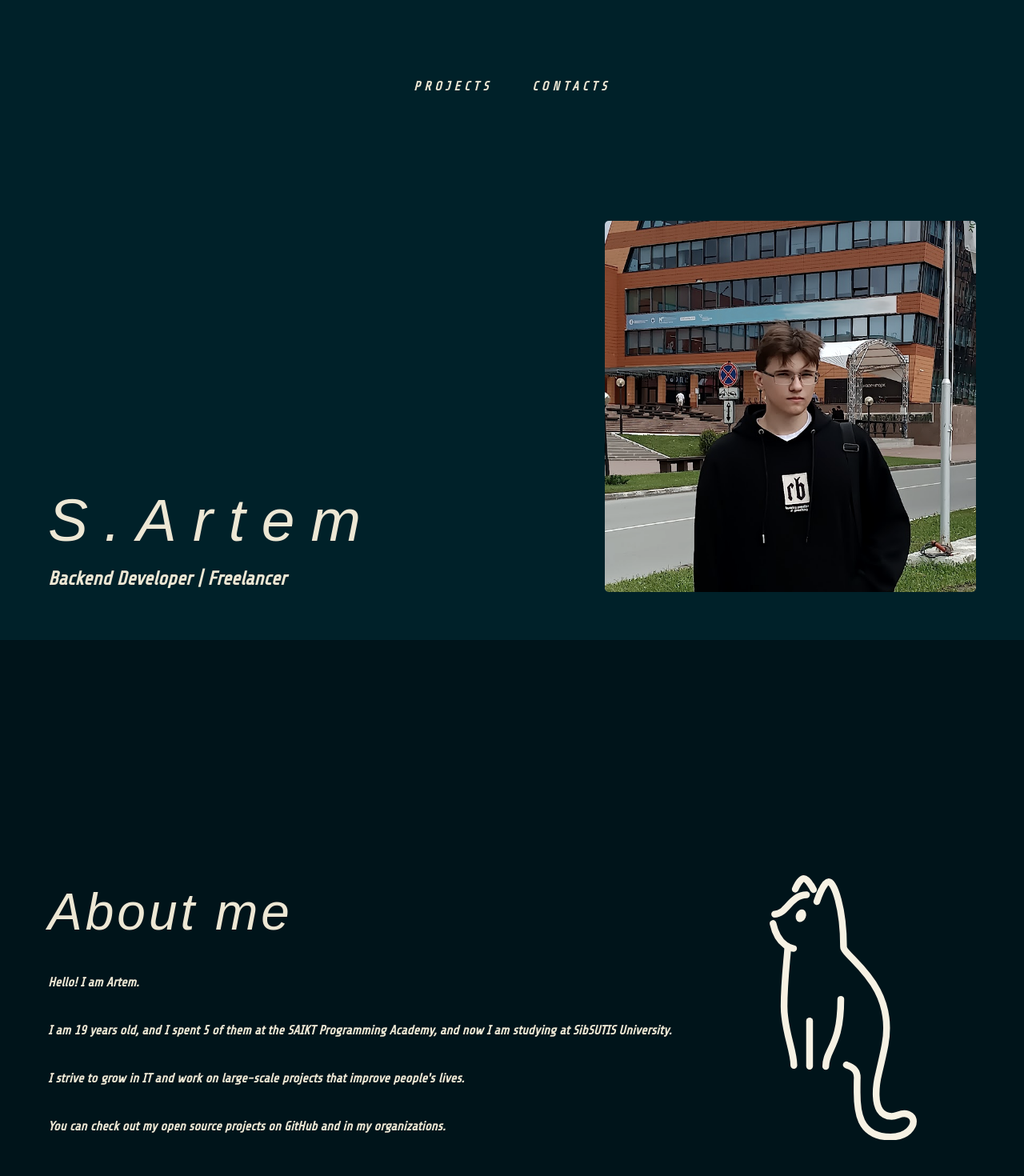
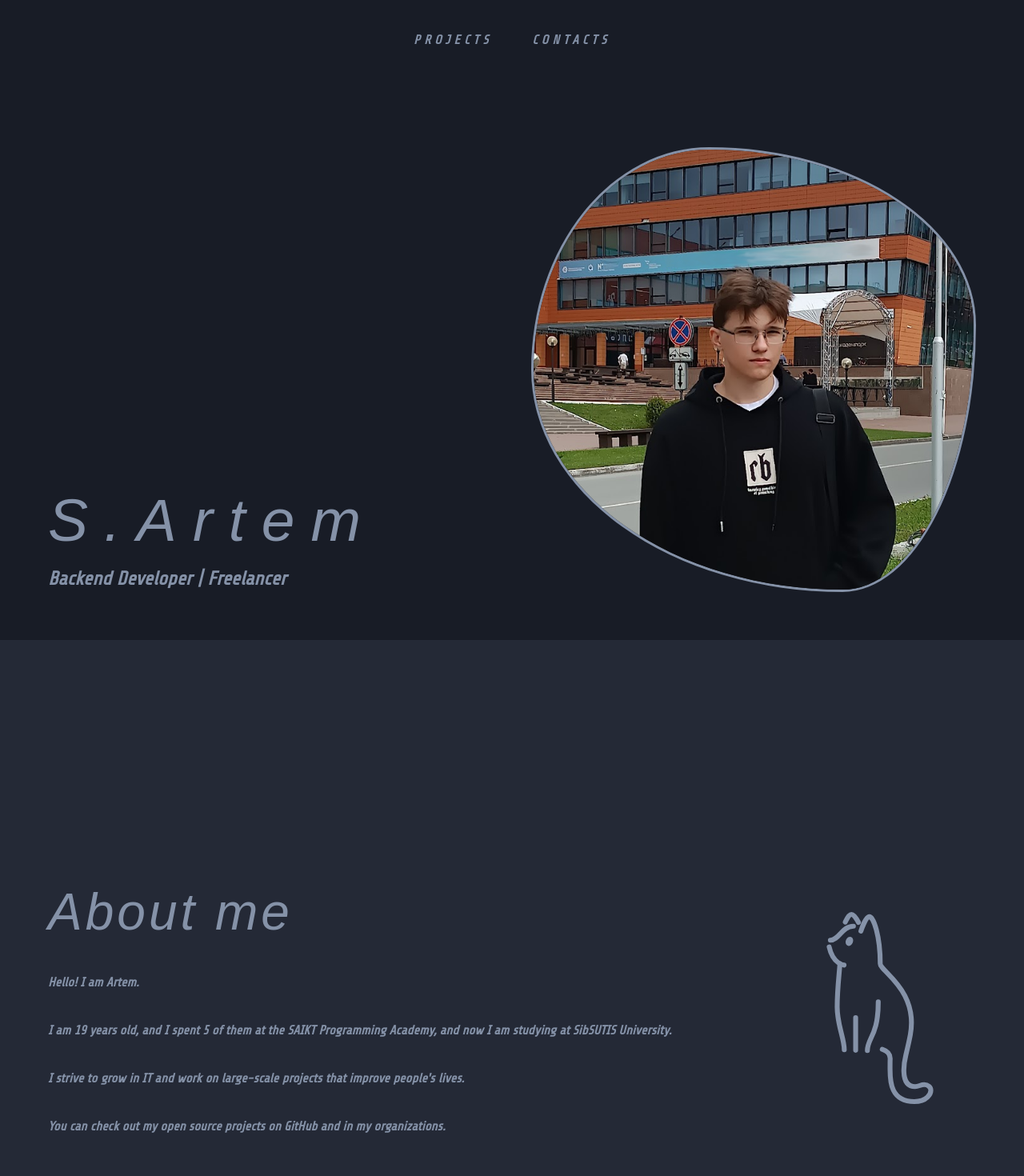
Before and after one commit to Nighty3098/Portfolio, a React (Create React App) app: page / in a window 1280 px wide. Shown: the top 1470 px of the page at 80% size. Built offline with nearby package versions, Linux system fonts and the light colour scheme; a web font is replaced by a local one.

Commit message:
Working on new design

```diff
--- a/src/App.css
+++ b/src/App.css
@@ -9,12 +9,12 @@
     --spacing-l: 20px;
     --spacing-xl: 60px;
     --spacing-xxl: 80px;
-    --bg-2: hsl(192deg 100% 8%);
-    --bg: hsl(192deg 100% 5%);
-    --tr: rgba(0, 20, 26, 0.7);
-    --fg: hsl(46deg 42% 88%);
-    --accent: hsl(76deg 100% 39%);
-    --red: hsl(1deg 71% 52%);
+    --bg-2: #181c26;
+    --bg: #242936;
+    --tr: rgba(36, 41, 54, 0.7);
+    --fg: #8592a8;
+    --accent: #73d0ff;
+    --red: #f28779;
     --shadow: 0px 15px 30px rgba(0, 0, 0, 0.2);
 }
 
@@ -48,6 +48,7 @@ body {
     align-items: center;
     align-content: center;
     justify-content: flex-start;
+    scroll-behavior: smooth;
 }
 
 .App {
@@ -89,6 +90,7 @@ body {
     margin: 0px;
     padding-bottom: var(--spacing-xl);
     gap: var(--spacing-l);
+    color: var(--fg);
 }
 
 .navigation a {
@@ -98,6 +100,7 @@ body {
     letter-spacing: 5px;
     padding: 5px;
     font-weight: bolder;
+    color: var(--fg);
 }
 
 .welcome-tiling {
@@ -139,13 +142,28 @@ body {
 }
 
 .avatar-image {
-    width: 40%;
-    min-width: 200px;
-    max-width: 200px;
+    flex: 1;
+    min-width: 240px;
+    max-width: 380px;
     aspect-ratio: 1/1;
-    margin: 0px;
-    filter: contrast(110%) saturate(70%);
-    border-radius: 5px;
+    object-fit: cover;
+    border-radius: 40% 60% 30% 70% / 50% 40% 60% 50%;
+    box-shadow: var(--shadow-lg);
+    border: 3px solid var(--fg);
+    transition: border-radius 0.4s ease;
+}
+
+.avatar-image:hover {
+    border-radius: 30% 70% 70% 30% / 30% 30% 70% 70%;
+}
+
+.image {
+    flex: 1;
+    min-width: 240px;
+    max-width: 380px;
+    aspect-ratio: 1/1;
+    object-fit: cover;
+    box-shadow: var(--shadow-lg);
 }
 
 .welcome-content {
--- a/src/components/aboutme.tsx
+++ b/src/components/aboutme.tsx
@@ -2,7 +2,27 @@ import { motion } from "framer-motion";
 import CatSvg from "./cat";
 import React from "react";
 
+const containerVariants = {
+  hidden: { opacity: 0 },
+  visible: {
+    opacity: 1,
+    transition: { staggerChildren: 0.15, delayChildren: 0.2 },
+  },
+};
+
+const itemVariants = {
+  hidden: { opacity: 0, y: 20 },
+  visible: { opacity: 1, y: 0 },
+};
+
 function AboutMePage() {
+  const aboutTexts = [
+    "Hello! I am Artem.",
+    "I am 19 years old, and I spent 5 of them at the SAIKT Programming Academy, and now I am studying at SibSUTIS University.",
+    "I strive to grow in IT and work on large-scale projects that improve people's lives.",
+    "You can check out my open source projects on GitHub and in my organizations.",
+  ];
+
   return (
     <motion.div
       id="about-me"
@@ -13,10 +33,10 @@ function AboutMePage() {
         padding: "var(--spacing-xl)",
         width: "calc(100% - var(--spacing-xl) - var(--spacing-xl))",
       }}
-      initial={{ opacity: 0 }}
-      whileInView={{ opacity: 1 }}
-      viewport={{ once: true, amount: 0.5 }}
-      transition={{ duration: 0.6, ease: "easeOut" }}
+      initial="hidden"
+      whileInView="visible"
+      viewport={{ once: true, amount: 0.2 }}
+      variants={containerVariants}
     >
       <div
         style={{
@@ -32,22 +52,16 @@ function AboutMePage() {
           width: "100%",
         }}
       >
-        <h2>About me</h2>
-        <p>Hello! I am Artem.</p>
-        <p>
-          I am 19 years old, and I spent 5 of them at the SAIKT Programming
-          Academy, and now I am studying at SibSUTIS University.
-        </p>
-        <p>
-          I strive to grow in IT and work on large-scale projects that improve
-          people's lives.
-        </p>
-        <p>
-          You can check out my open source projects on GitHub and in my
-          organizations.
-        </p>
+        <motion.h2 variants={itemVariants}>About me</motion.h2>
+        {aboutTexts.map((text, i) => (
+          <motion.p key={i} variants={itemVariants}>
+            {text}
+          </motion.p>
+        ))}
       </div>
-      <CatSvg />
+      <motion.div variants={itemVariants}>
+        <CatSvg />
+      </motion.div>
     </motion.div>
   );
 }
--- a/src/components/cat.tsx
+++ b/src/components/cat.tsx
@@ -3,13 +3,19 @@ import { motion } from "framer-motion";
 function CatSvg() {
   return (
     <motion.div
-            className="avatar-image"
-            style={{ color: "var(--fg)", display: "flex", justifyContent: "center", alignContent: "center", alignItems: "center" }}
+      className="image"
+      style={{
+        color: "var(--fg)",
+        display: "flex",
+        justifyContent: "center",
+        alignContent: "center",
+        alignItems: "center",
+      }}
       initial="hidden"
       animate="visible"
       variants={{
         hidden: { opacity: 0, y: 20 },
-                visible: { opacity: 1, y: 0 }
+        visible: { opacity: 1, y: 0 },
       }}
       transition={{ duration: 0.5 }}
     >
@@ -18,34 +24,75 @@ function CatSvg() {
         height="100%"
         viewBox="0 0 32.623001 58.785"
         version="1.1"
-                style={{ maxWidth: "200px", strokeLinecap: "round", strokeLinejoin: "round", strokeMiterlimit: 1.5, transform: "scaleX(-1)" }}
+        style={{
+          maxWidth: "200px",
+          strokeLinecap: "round",
+          strokeLinejoin: "round",
+          strokeMiterlimit: 1.5,
+          transform: "scaleX(-1)",
+        }}
         xmlns="http://www.w3.org/2000/svg"
       >
         <g id="layer1" transform="translate(-177.9889,-10.10772)">
           <path
             transform="translate(92.3579,4.11772)"
             d="m 105.809,48.397 c 0,-3.891 -3.336,-4.466 -3.336,-14.894"
-                        style={{ fill: "none", stroke: "currentColor", strokeWidth: "1.5px", strokeLinecap: "round", strokeLinejoin: "round", strokeMiterlimit: 1.5 }}
+            style={{
+              fill: "none",
+              stroke: "currentColor",
+              strokeWidth: "1.5px",
+              strokeLinecap: "round",
+              strokeLinejoin: "round",
+              strokeMiterlimit: 1.5,
+            }}
           />
           <path
             transform="translate(92.3579,4.11772)"
             d="m 109.397,38.324 v 9.997"
-                        style={{ fill: "none", stroke: "currentColor", strokeWidth: "1.5px", strokeLinecap: "round", strokeLinejoin: "round", strokeMiterlimit: 1.5 }}
+            style={{
+              fill: "none",
+              stroke: "currentColor",
+              strokeWidth: "1.5px",
+              strokeLinecap: "round",
+              strokeLinejoin: "round",
+              strokeMiterlimit: 1.5,
+            }}
           />
           <path
             transform="translate(92.3579,4.11772)"
             d="m 112.883,48.152 c 0,-3.435 2.17,-7.598 2.17,-13.068 0,-5.471 -0.66,-10.289 -0.837,-13.274"
-                        style={{ fill: "none", stroke: "currentColor", strokeWidth: "1.5px", strokeLinecap: "round", strokeLinejoin: "round", strokeMiterlimit: 1.5 }}
+            style={{
+              fill: "none",
+              stroke: "currentColor",
+              strokeWidth: "1.5px",
+              strokeLinecap: "round",
+              strokeLinejoin: "round",
+              strokeMiterlimit: 1.5,
+            }}
           />
           <path
             transform="translate(92.3579,4.11772)"
             d="m 112.951,22.241 c 0,0 3.384,-0.265 4.553,-5.546"
-                        style={{ fill: "none", stroke: "currentColor", strokeWidth: "1.5px", strokeLinecap: "round", strokeLinejoin: "round", strokeMiterlimit: 1.5 }}
+            style={{
+              fill: "none",
+              stroke: "currentColor",
+              strokeWidth: "1.5px",
+              strokeLinecap: "round",
+              strokeLinejoin: "round",
+              strokeMiterlimit: 1.5,
+            }}
           />
           <path
             transform="translate(92.3579,4.11772)"
             d="m 107.788,11.843 c 0,0 -1.419,-4.409 -2.619,-4.409 -1.2,0 -3.299,5.753 -3.299,14.428 0,2.241 -11.689,8.123 -9.211,21.709 0.398,2.18 1.394,6.337 1.394,6.353 0,0.016 2.518,9.529 -2.869,9.529 -1.121,0 -1.658,-0.62 -2.779,-0.62 -1.12,0 -2.024,0.765 -2.024,1.758 0,0.993 1.11,3.434 5.065,3.434 7.147,0 7.419,-5.987 7.419,-9.867 0,-3.88 -0.036,-2.679 -0.036,-3.314 0,-2.127 1.772,-2.56 2.43,-2.801"
-                        style={{ fill: "none", stroke: "currentColor", strokeWidth: "1.5px", strokeLinecap: "round", strokeLinejoin: "round", strokeMiterlimit: 1.5 }}
+            style={{
+              fill: "none",
+              stroke: "currentColor",
+              strokeWidth: "1.5px",
+              strokeLinecap: "round",
+              strokeLinejoin: "round",
+              strokeMiterlimit: 1.5,
+            }}
           />
           <ellipse
             transform="matrix(1.00474,-0.404483,0.370766,0.920982,85.4108,49.8267)"
@@ -53,17 +100,36 @@ function CatSvg() {
             cy="15.766"
             rx="1.032"
             ry="1.449"
-                        style={{ fill: "currentColor", strokeLinecap: "round", strokeLinejoin: "round", strokeMiterlimit: 1.5 }}
+            style={{
+              fill: "currentColor",
+              strokeLinecap: "round",
+              strokeLinejoin: "round",
+              strokeMiterlimit: 1.5,
+            }}
           />
           <path
             transform="translate(92.3579,4.11772)"
             d="m 110.074,10.347 c 3.543,0 4.374,4.288 7.066,4.288"
-                        style={{ fill: "none", stroke: "currentColor", strokeWidth: "1.5px", strokeLinecap: "round", strokeLinejoin: "round", strokeMiterlimit: 1.5 }}
+            style={{
+              fill: "none",
+              stroke: "currentColor",
+              strokeWidth: "1.5px",
+              strokeLinecap: "round",
+              strokeLinejoin: "round",
+              strokeMiterlimit: 1.5,
+            }}
           />
           <path
             transform="translate(92.3579,4.11772)"
             d="m 112.568,9.074 c 0,0 -1.015,-2.334 -1.891,-2.334 -0.876,0 -2.14,2.429 -2.14,2.429"
-                        style={{ fill: "none", stroke: "currentColor", strokeWidth: "1.5px", strokeLinecap: "round", strokeLinejoin: "round", strokeMiterlimit: 1.5 }}
+            style={{
+              fill: "none",
+              stroke: "currentColor",
+              strokeWidth: "1.5px",
+              strokeLinecap: "round",
+              strokeLinejoin: "round",
+              strokeMiterlimit: 1.5,
+            }}
           />
         </g>
       </svg>
--- a/src/components/contacts.tsx
+++ b/src/components/contacts.tsx
@@ -1,5 +1,5 @@
 import React from "react";
-import { motion, easeOut } from "framer-motion";
+import { motion } from "framer-motion";
 
 type Contact = {
   readonly id: number;
@@ -66,15 +66,13 @@ type ContactCardProps = Readonly<{
 const containerVariants = {
   hidden: {},
   visible: {
-    transition: {
-      staggerChildren: 0.15,
-    },
+    transition: { staggerChildren: 0.15 },
   },
 };
 
 const itemVariants = {
-  hidden: { opacity: 0 },
-  visible: { opacity: 1, transition: { duration: 0.6, ease: easeOut } },
+  hidden: { opacity: 0, y: 10 },
+  visible: { opacity: 1, y: 0 },
 };
 
 function ContactCard({ contact }: ContactCardProps) {
@@ -114,7 +112,7 @@ function MyContacts() {
           initial={{ opacity: 0, x: -100 }}
           whileInView={{ opacity: 1, x: 0 }}
           viewport={{ once: true, amount: 0.5 }}
-          transition={{ duration: 0.6, ease: "easeOut" }}
+          transition={{ duration: 0.6 }}
         >
           My contacts
         </motion.h2>
--- a/src/components/project_card.tsx
+++ b/src/components/project_card.tsx
@@ -1,5 +1,10 @@
 import { AnimatePresence, motion } from "framer-motion";
 import React, { useState, useEffect, useRef, useCallback } from "react";
+
+const cardVariants = {
+  hidden: { opacity: 0, y: 30 },
+  visible: { opacity: 1, y: 0 },
+};
 
 interface ProjectCardProps {
   title: string;
@@ -23,28 +28,6 @@ interface CarouselProps {
   images: string[];
   title: string;
   isModal?: boolean;
-}
-
-function useInView(ref: React.RefObject<Element | null>, options?: IntersectionObserverInit) {
-  const [inView, setInView] = React.useState(false);
-
-  useEffect(() => {
-    if (!ref.current) return;
-    const observer = new IntersectionObserver(
-      ([entry]) => {
-        setInView(entry.isIntersecting);
-      },
-      options
-    );
-
-    observer.observe(ref.current);
-
-    return () => {
-      observer.disconnect();
-    };
-  }, [ref, options]);
-
-  return inView;
 }
 
 const Carousel: React.FC<CarouselProps> = ({ images, title, isModal = false }) => {
@@ -111,10 +94,10 @@ const Carousel: React.FC<CarouselProps> = ({ images, title, isModal = false }) =
               src={images[currentIndex]}
               alt={`${title} - ${currentIndex + 1}`}
               className={`carousel-image ${isModal ? "carousel-image-modal" : ""}`}
-              initial={{ opacity: 0 }}
-              animate={{ opacity: 1 }}
-              exit={{ opacity: 0 }}
-              transition={{ duration: 0.3 }}
+              initial={{ opacity: 0, x: 20 }}
+              animate={{ opacity: 1, x: 0 }}
+              exit={{ opacity: 0, x: -20 }}
+              transition={{ duration: 0.25 }}
             />
           </AnimatePresence>
         </div>
@@ -277,21 +260,18 @@ const ProjectCard: React.FC<ProjectCardProps> = ({
   id,
 }) => {
   const [modalOpen, setModalOpen] = useState(false);
-  const cardRef = useRef<HTMLDivElement>(null);
-
-  const isInView = useInView(cardRef, { threshold: 0.1 });
 
   return (
     <>
       <motion.div
         key={id}
-        ref={cardRef}
         className="project-card"
         style={{ cursor: "grab" }}
         onClick={() => setModalOpen(true)}
-        initial={{ opacity: 0, scale: 0.95 }}
-        animate={isInView ? { opacity: 1, scale: 1 } : { opacity: 0, scale: 0.95 }}
-        transition={{ duration: 0.6, ease: "easeOut" }}
+        variants={cardVariants}
+        initial="hidden"
+        whileInView="visible"
+        viewport={{ once: true, amount: 0.1 }}
       >
         <motion.div
           className="project-image-wrapper"
--- a/src/components/projects.tsx
+++ b/src/components/projects.tsx
@@ -66,6 +66,11 @@ const projectsData = {
   ],
 };
 
+const cardVariants = {
+  hidden: { opacity: 0, y: 30 },
+  visible: { opacity: 1, y: 0 },
+};
+
 function Projects() {
   return (
     <section
@@ -85,8 +90,8 @@ function Projects() {
       <motion.h2
         initial={{ opacity: 0, x: -100 }}
         whileInView={{ opacity: 1, x: 0 }}
-        viewport={{ once: true, amount: 0.5 }}
-        transition={{ duration: 0.6, ease: "easeOut" }}
+        viewport={{ once: true }}
+        transition={{ duration: 0.6 }}
       >
         My projects
       </motion.h2>
--- a/src/components/welcome.tsx
+++ b/src/components/welcome.tsx
@@ -26,7 +26,7 @@ const Navigation = () => {
               visible: { opacity: 1, y: 0 },
             }}
             whileHover={{ letterSpacing: "10px", color: "var(--accent)" }}
-            style={{ margin: "0 10px" }}
+            style={{ margin: "0 10px", color: "var(--fg)" }}
             transition={{ duration: 0.5 }}
           >
             {text}
```
Lines whose indentation alone changed are shown as unchanged.
